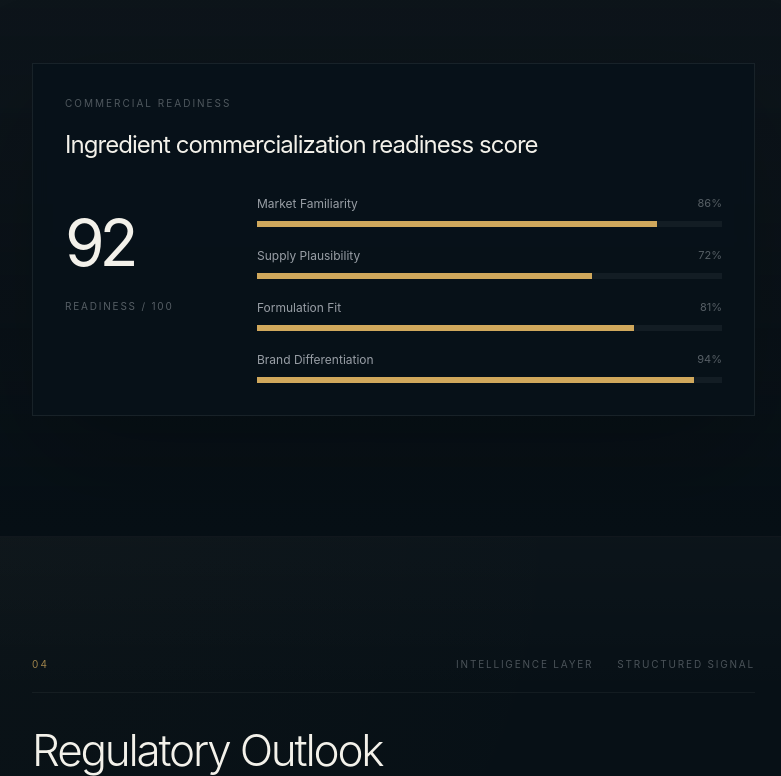
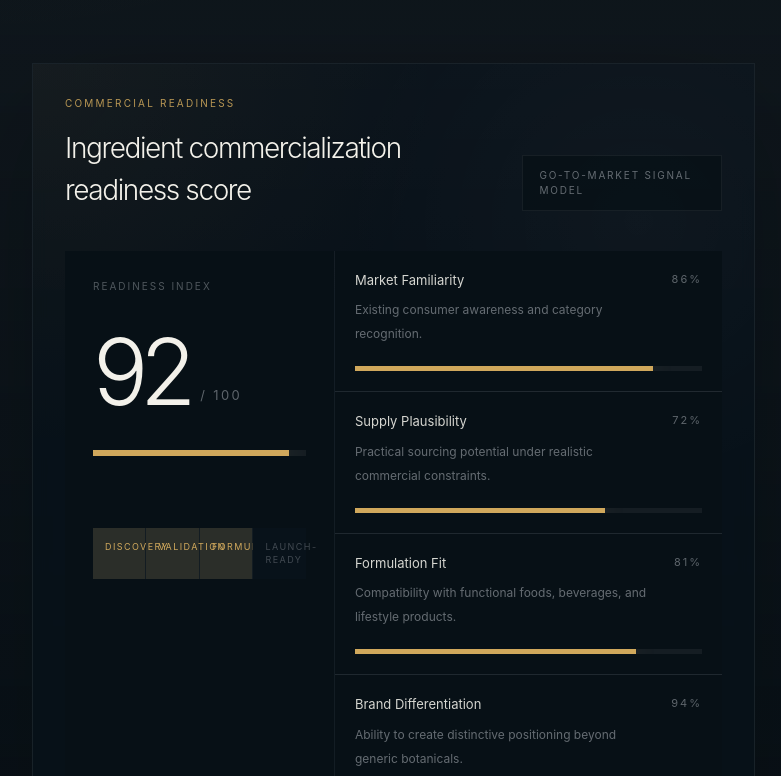
Before and after one commit to 0xMinority/polarherb-v1, a Next.js app: page /herbs/cordyceps-sinensis in a window 1280 px wide. Shown: the part 4464-5240 px from the top of the page, without its empty margins (437-1218 px from the left). Built offline with nearby package versions, Linux system fonts and the light colour scheme.

Commit message:
Upgrade commercial readiness module

```diff
--- a/src/components/herb-detail/CommercialReadiness.tsx
+++ b/src/components/herb-detail/CommercialReadiness.tsx
@@ -3,47 +3,131 @@ interface CommercialReadinessProps {
 }
 
 const readinessFactors = [
-    ["Market Familiarity", 86],
-    ["Supply Plausibility", 72],
-    ["Formulation Fit", 81],
-    ["Brand Differentiation", 94],
+  {
+    label: "Market Familiarity",
+    value: 86,
+    note: "Existing consumer awareness and category recognition.",
+  },
+  {
+    label: "Supply Plausibility",
+    value: 72,
+    note: "Practical sourcing potential under realistic commercial constraints.",
+  },
+  {
+    label: "Formulation Fit",
+    value: 81,
+    note: "Compatibility with functional foods, beverages, and lifestyle products.",
+  },
+  {
+    label: "Brand Differentiation",
+    value: 94,
+    note: "Ability to create distinctive positioning beyond generic botanicals.",
+  },
 ];
+
+const readinessStages = ["Discovery", "Validation", "Formulation", "Launch-Ready"];
 
 export function CommercialReadiness({
   readiness,
 }: CommercialReadinessProps) {
   return (
-      <div className="mt-16 border border-white/[0.07] bg-[#08121A]/92 p-8 shadow-[0_40px_120px_rgba(0,0,0,0.22)] backdrop-blur-sm">
-        <p className="text-[10px] uppercase tracking-[0.2em] text-[#D7DCE2]/35">
+    <div className="relative mt-16 overflow-hidden border border-white/[0.07] bg-[#08121A]/92 p-5 shadow-[0_40px_120px_rgba(0,0,0,0.22)] backdrop-blur-sm md:p-7 xl:p-8">
+      <div
+        className="pointer-events-none absolute inset-0 opacity-70"
+        style={{
+          background: `
+            radial-gradient(circle at top left, rgba(208,168,92,0.08), transparent 38%),
+            radial-gradient(circle at 84% 20%, rgba(255,255,255,0.035), transparent 34%),
+            linear-gradient(to bottom, rgba(255,255,255,0.018), transparent 32%)
+          `,
+        }}
+      />
+
+      <div className="relative z-10">
+        <div className="flex flex-col gap-6 xl:flex-row xl:items-end xl:justify-between">
+          <div>
+            <p className="text-[10px] uppercase tracking-[0.22em] text-[#D0A85C]/88">
               Commercial Readiness
             </p>
 
-        <h3 className="mt-4 text-[24px] tracking-[-0.04em] text-[#F3F1EA]">
+            <h3 className="mt-4 max-w-[780px] text-[22px] font-light tracking-[-0.05em] text-[#F3F1EA] md:text-[24px] xl:text-[28px]">
               Ingredient commercialization readiness score
             </h3>
+          </div>
 
-        <div className="mt-8 grid grid-cols-[160px_1fr] gap-8">
+          <div className="border border-white/[0.06] bg-[#071016]/70 px-4 py-3 text-[10px] uppercase tracking-[0.18em] text-[#D7DCE2]/45">
+            Go-to-market signal model
+          </div>
+        </div>
+
+        <div className="mt-8 grid grid-cols-1 gap-[1px] bg-white/[0.05] xl:mt-10 xl:grid-cols-[0.82fr_1.18fr]">
+          <div className="relative overflow-hidden bg-[#071016] p-5 md:p-7">
+            <div className="flex min-h-[300px] flex-col justify-between">
               <div>
-            <p className="text-[64px] tracking-[-0.08em] text-[#F3F1EA]">
+                <p className="text-[10px] uppercase tracking-[0.2em] text-[#D7DCE2]/35">
+                  Readiness Index
+                </p>
+
+                <div className="mt-8 flex items-end gap-3">
+                  <p className="text-[72px] font-light leading-none tracking-[-0.09em] text-[#F3F1EA] md:text-[92px]">
                     {readiness}
                   </p>
-            <p className="mt-2 text-[10px] uppercase tracking-[0.18em] text-[#D7DCE2]/38">
-              Readiness / 100
+                  <p className="pb-3 text-[13px] uppercase tracking-[0.18em] text-[#D7DCE2]/42">
+                    / 100
                   </p>
                 </div>
 
-          <div className="space-y-5">
-            {readinessFactors.map(([label, value]) => (
-              <div key={label}>
-                <div className="mb-2 flex justify-between">
-                  <p className="text-[12px] text-[#D7DCE2]/70">{label}</p>
-                  <p className="text-[11px] text-[#D7DCE2]/38">{value}%</p>
+                <div className="mt-8 h-[6px] overflow-hidden bg-white/[0.055]">
+                  <div
+                    className="h-full bg-[#D0A85C] shadow-[0_0_28px_rgba(208,168,92,0.36)]"
+                    style={{ width: `${readiness}%` }}
+                  />
+                </div>
               </div>
 
-                <div className="h-[6px] bg-white/[0.05]">
+              <div className="mt-10 grid grid-cols-4 gap-[1px] bg-white/[0.05]">
+                {readinessStages.map((stage, index) => {
+                  const isReached = readiness >= (index + 1) * 25;
+
+                  return (
                     <div
-                    className="h-full bg-[#D0A85C]"
-                    style={{ width: `${value}%` }}
+                      key={stage}
+                      className={`p-3 text-center text-[9px] uppercase tracking-[0.16em] ${
+                        isReached
+                          ? "bg-[#D0A85C]/12 text-[#D0A85C]"
+                          : "bg-[#08121A] text-[#D7DCE2]/28"
+                      }`}
+                    >
+                      {stage}
+                    </div>
+                  );
+                })}
+              </div>
+            </div>
+          </div>
+
+          <div className="space-y-[1px] bg-white/[0.05]">
+            {readinessFactors.map((factor) => (
+              <div key={factor.label} className="bg-[#071016] p-4 md:p-5">
+                <div className="flex flex-col gap-3 md:flex-row md:items-start md:justify-between">
+                  <div>
+                    <p className="text-[13px] text-[#F3F1EA]/88">
+                      {factor.label}
+                    </p>
+                    <p className="mt-2 max-w-[580px] text-[12px] leading-6 text-[#D7DCE2]/45">
+                      {factor.note}
+                    </p>
+                  </div>
+
+                  <p className="text-[11px] uppercase tracking-[0.18em] text-[#D7DCE2]/42">
+                    {factor.value}%
+                  </p>
+                </div>
+
+                <div className="mt-5 h-[5px] overflow-hidden bg-white/[0.055]">
+                  <div
+                    className="h-full bg-[#D0A85C] shadow-[0_0_24px_rgba(208,168,92,0.28)]"
+                    style={{ width: `${factor.value}%` }}
                   />
                 </div>
               </div>
@@ -51,5 +135,6 @@ interface CommercialReadinessProps {
           </div>
         </div>
       </div>
+    </div>
   );
 }
```
Lines whose indentation alone changed are shown as unchanged.
